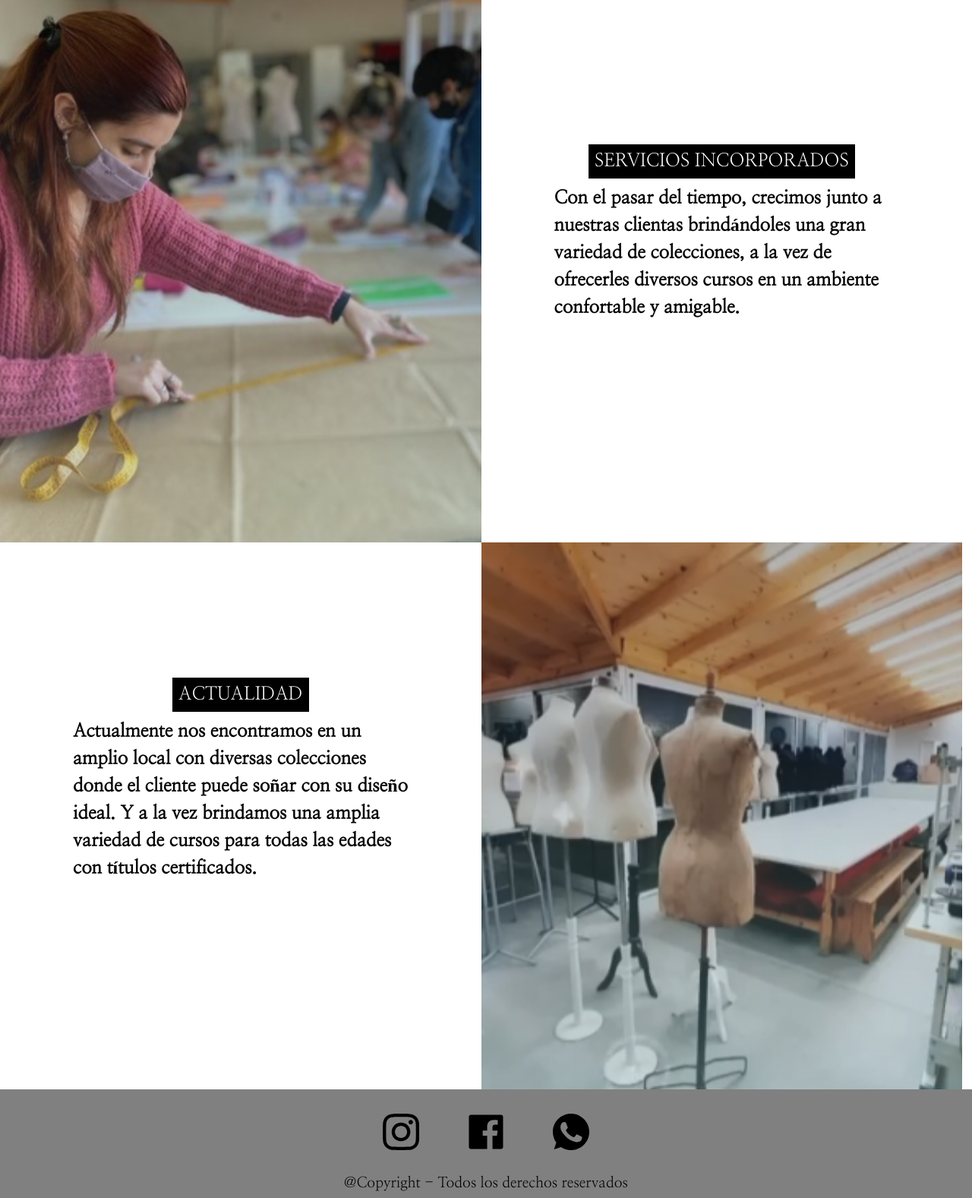
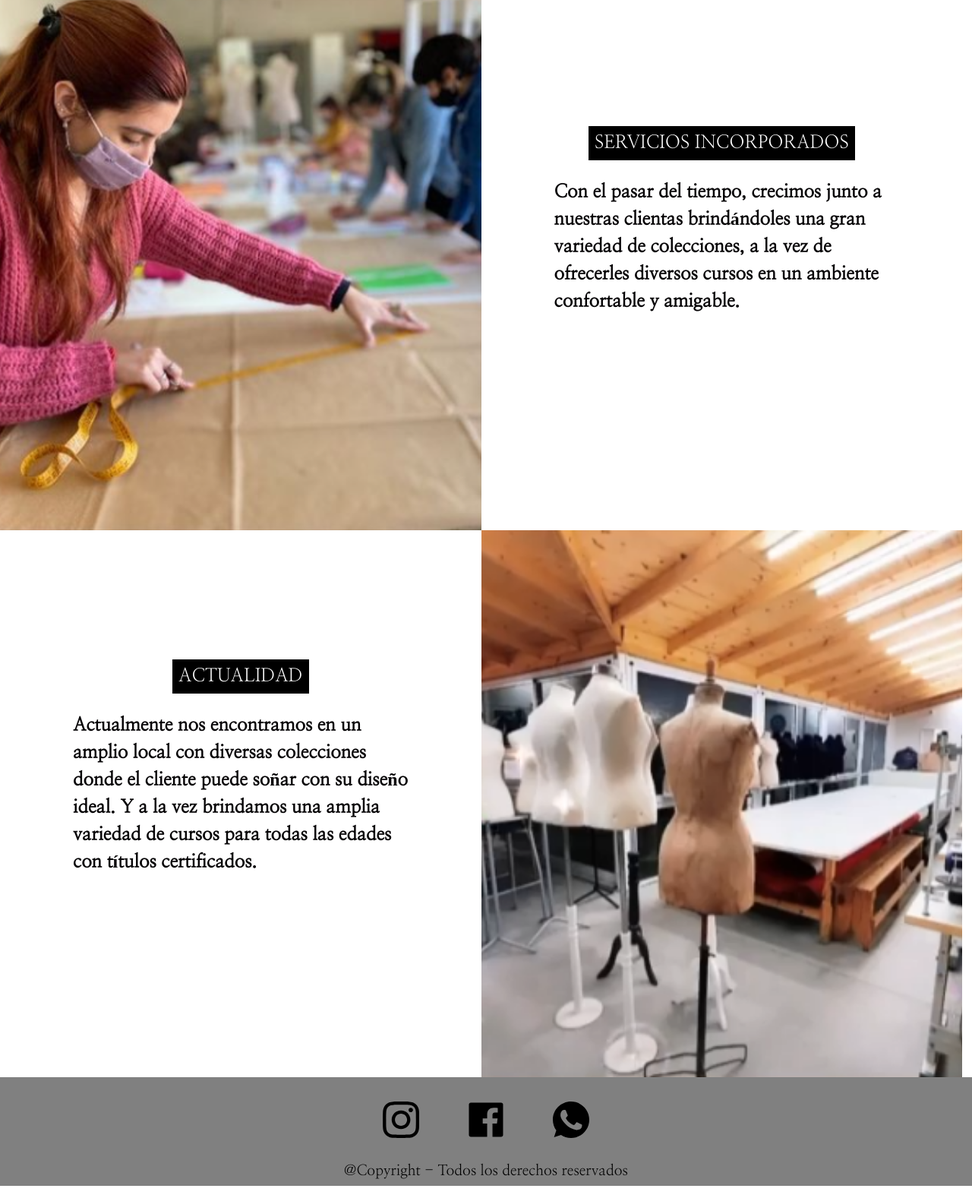
Before and after one commit to NajuRocha/espacio-de-moda-alta-costura, a website: page sobre-mi/index.html in a window 1280 px wide. Shown: the part 1128-2705 px from the top of the page at 76% size. Drawn offline with nearby package versions, Linux system fonts and the light colour scheme.

Commit message:
Cambios titulos "Sobre mi", ajuste botones de nav

```diff
--- a/scss/_global.scss
+++ b/scss/_global.scss
@@ -49,7 +49,7 @@ header {
         border-radius: 10px;
         cursor: pointer;
         list-style: none;
-        padding: 1rem;
+        padding: 0.5rem 1rem;
         text-align: center;
         color: #000;
         transition: all 0.5s;
--- a/scss/estilos.scss
+++ b/scss/estilos.scss
@@ -362,11 +362,7 @@ body {
 
   div {
     .sobremi-imagen-1 {
-      background-image: linear-gradient(
-          rgba(0, 0, 0, 0.3),
-          rgba(137, 207, 216, 0.3)
-        ),
-        url("../imagenes/sobremi-1.PNG");
+      background-image: url("../imagenes/sobremi-1.PNG");
       height: 90vh;
       width: 49.5vw;
       background-repeat: no-repeat;
@@ -374,11 +370,7 @@ body {
       background-size: cover;
     }
     .sobremi-imagen-2 {
-      background-image: linear-gradient(
-          rgba(0, 0, 0, 0.3),
-          rgba(137, 207, 216, 0.3)
-        ),
-        url("../imagenes/sobremi-2.PNG");
+      background-image: url("../imagenes/sobremi-2.PNG");
       height: 90vh;
       width: 49.5vw;
       background-repeat: no-repeat;
@@ -386,11 +378,7 @@ body {
       background-size: cover;
     }
     .sobremi-imagen-3 {
-      background-image: linear-gradient(
-          rgba(0, 0, 0, 0.3),
-          rgba(137, 207, 216, 0.3)
-        ),
-        url("../imagenes/sobremi-3.PNG");
+      background-image: url("../imagenes/sobremi-3.PNG");
       height: 90vh;
       width: 49.5vw;
       background-repeat: no-repeat;
@@ -411,6 +399,7 @@ body {
       background-color: black;
       color: white;
       padding: 0.5rem;
+      margin-bottom: 1.5rem;
     }
 
     .sobre-mi-texto--margin {
```
Also changed, not shown: css/estilos.css.
